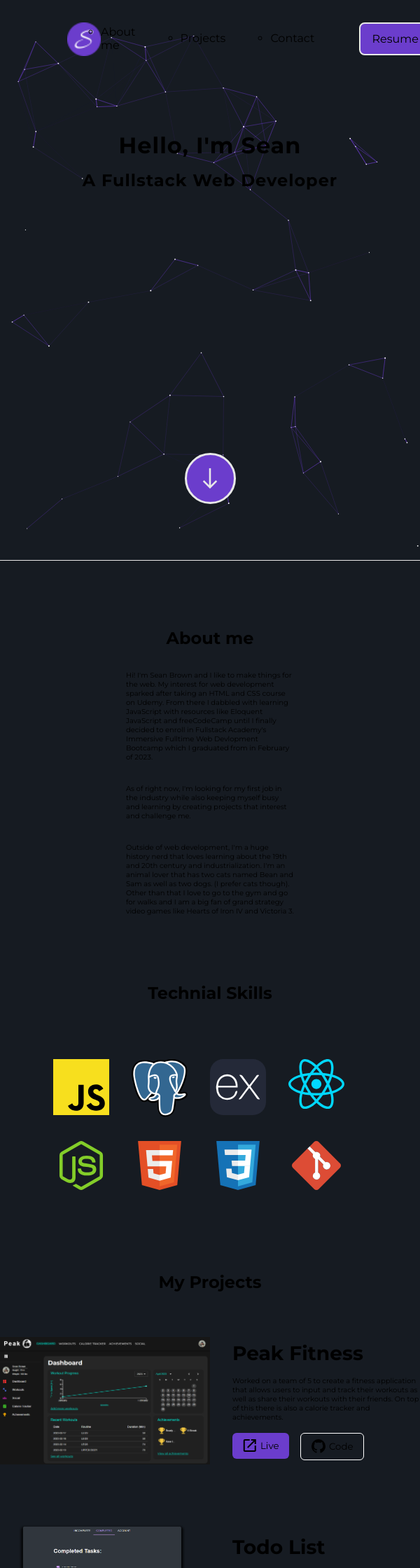
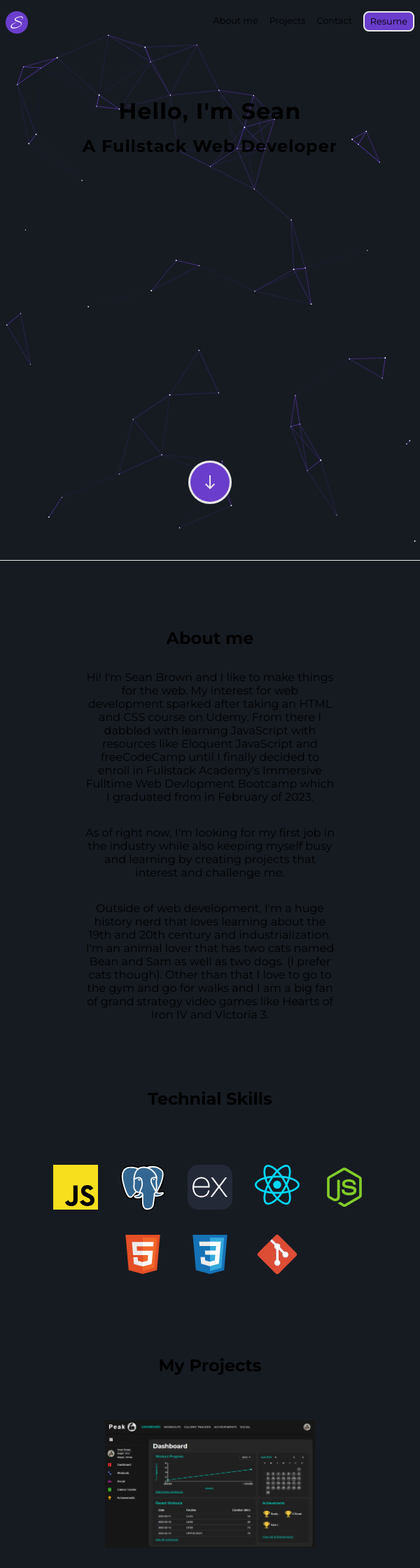
Before and after one commit to sbrown5757/Portfolio, a Next.js app: page / in a window 600 px wide. Shown: the top 2240 px of the page at 70% size. Built offline with nearby package versions, Linux system fonts and the light colour scheme.

Commit message:
more media queries

```diff
--- a/src/components/Contact.jsx
+++ b/src/components/Contact.jsx
@@ -5,7 +5,6 @@ const Contact = () => {
   return (
     <div className={styles.contactContainer}>
       <h2 className={styles.sectionTitle}>Connect with me</h2>
-
       <ul className={styles.contactList}>
         <li className={styles.contactListItem}>
           <div className={styles.contactListItemContent}>
--- a/src/components/Projects.jsx
+++ b/src/components/Projects.jsx
@@ -13,7 +13,7 @@ const Projects = () => {
             alt="peak fitness site"
             className={styles.projectImage}
           />
-          <div>
+          <div className={styles.projectDetails}>
             <div className={styles.projectTitle}>
               <h3>Peak Fitness</h3>
             </div>
@@ -63,7 +63,7 @@ const Projects = () => {
             alt="todo list website"
             className={styles.projectImage}
           />
-          <div>
+          <div className={styles.projectDetails}>
             <div className={styles.projectTitle}>
               <h3>Todo List</h3>
             </div>
--- a/src/pages/index.js
+++ b/src/pages/index.js
@@ -62,7 +62,7 @@ export default function Home() {
           <Particle />
           <nav id="navigation" className={styles.hiddenNav}>
             <div>
-              <img src="/favicon-32x32.png" width={48} height={48} />
+              <img className={styles.SIcon} src="/favicon-32x32.png" />
             </div>
             <div>
               <ol className={styles.navLinksList}>
--- a/src/styles/About.module.css
+++ b/src/styles/About.module.css
@@ -7,7 +7,7 @@
 .contentBox {
   margin-top: 6rem;
   margin-bottom: 6rem;
-  max-width: 40%;
+  max-width: 60%;
   display: flex;
 }
 
@@ -18,3 +18,9 @@
 .aboutText {
   margin-top: 2rem;
 }
+
+@media (max-width: 600px) {
+  .aboutText {
+    text-align: center;
+  }
+} ;
--- a/src/styles/Contact.module.css
+++ b/src/styles/Contact.module.css
@@ -8,6 +8,7 @@
 
 .contactList {
   list-style: none;
+  flex-direction: row;
   display: flex;
   gap: 4rem;
 }
@@ -39,3 +40,12 @@
 .icon:hover {
   transform: rotateZ(20deg);
 }
+
+@media (max-width: 1200px) {
+  .contactContainer {
+    flex-direction: column;
+  }
+  .contactList {
+    flex-direction: column;
+  }
+}
--- a/src/styles/Home.module.css
+++ b/src/styles/Home.module.css
@@ -12,6 +12,11 @@
   display: flex;
   justify-content: space-between;
   padding: 2rem 6rem 2rem 6rem;
+}
+
+.SIcon {
+  width: 3rem;
+  height: 3rem;
 }
 
 .hiddenNav {
@@ -56,7 +61,7 @@
   background: #6b3dcc;
   border-radius: 8px;
   border: 2px solid #e8e8e8;
-  font-size: 16px;
+  font-size: 1rem;
   transition: 0.3s;
 }
 
@@ -144,3 +149,48 @@
   display: flex;
   justify-content: center;
 }
+
+@media (max-width: 600px) {
+  .navLinksList {
+    list-style: none;
+    gap: 0.5rem;
+  }
+
+  .navigation {
+    padding: 1rem 0.5rem 1rem 0.5rem;
+    font-size: 0.8rem;
+  }
+
+  .resumeBtn {
+    padding: 0.3rem 0.5rem 0.3rem 0.5rem;
+    font-size: 0.8rem;
+  }
+
+  .SIcon {
+    width: 2rem;
+    height: 2rem;
+  }
+
+  #arrow {
+    font-size: 1.5rem;
+  }
+}
+
+@media (min-width: 600px) {
+  .navLinksList {
+    list-style: none;
+    gap: 1rem;
+  }
+}
+
+@media (min-width: 700px) {
+  .navLinksList {
+    gap: 2rem;
+  }
+}
+
+@media (min-width: 992px) {
+  .navLinksList {
+    gap: 4rem;
+  }
+} ;
--- a/src/styles/Projects.module.css
+++ b/src/styles/Projects.module.css
@@ -20,7 +20,6 @@
 }
 
 .projectTitle {
-  font-size: 24px;
   margin-bottom: 1rem;
 }
 
@@ -65,3 +64,15 @@
   color: #161b22;
   border: 1px solid #161b22;
 }
+
+@media (max-width: 992px) {
+  .projectItem {
+    flex-direction: column;
+  }
+  .projectDetails {
+    display: flex;
+    flex-direction: column;
+    align-items: center;
+    max-width: 70%;
+  }
+}
--- a/src/styles/Technical.module.css
+++ b/src/styles/Technical.module.css
@@ -19,7 +19,16 @@
 
 .skillsList {
   display: flex;
+  justify-content: center;
   flex-wrap: wrap;
   list-style: none;
   margin-top: 4rem;
 }
+
+@media (max-width: 600px) {
+  .skillIcon {
+    width: 4rem;
+    height: 4rem;
+    margin: 1rem;
+  }
+} ;
--- a/src/styles/globals.css
+++ b/src/styles/globals.css
@@ -111,19 +111,19 @@ a {
 
 @media (max-width: 600px) {
   p {
-    font-size: 8px;
+    font-size: 1rem;
   }
 }
 
 @media (min-width: 600px) {
   p {
-    font-size: 10px;
+    font-size: 1rem;
   }
 }
 
 @media (min-width: 992px) {
   p {
-    font-size: 12px;
+    font-size: 1rem;
   }
 }
 
```
